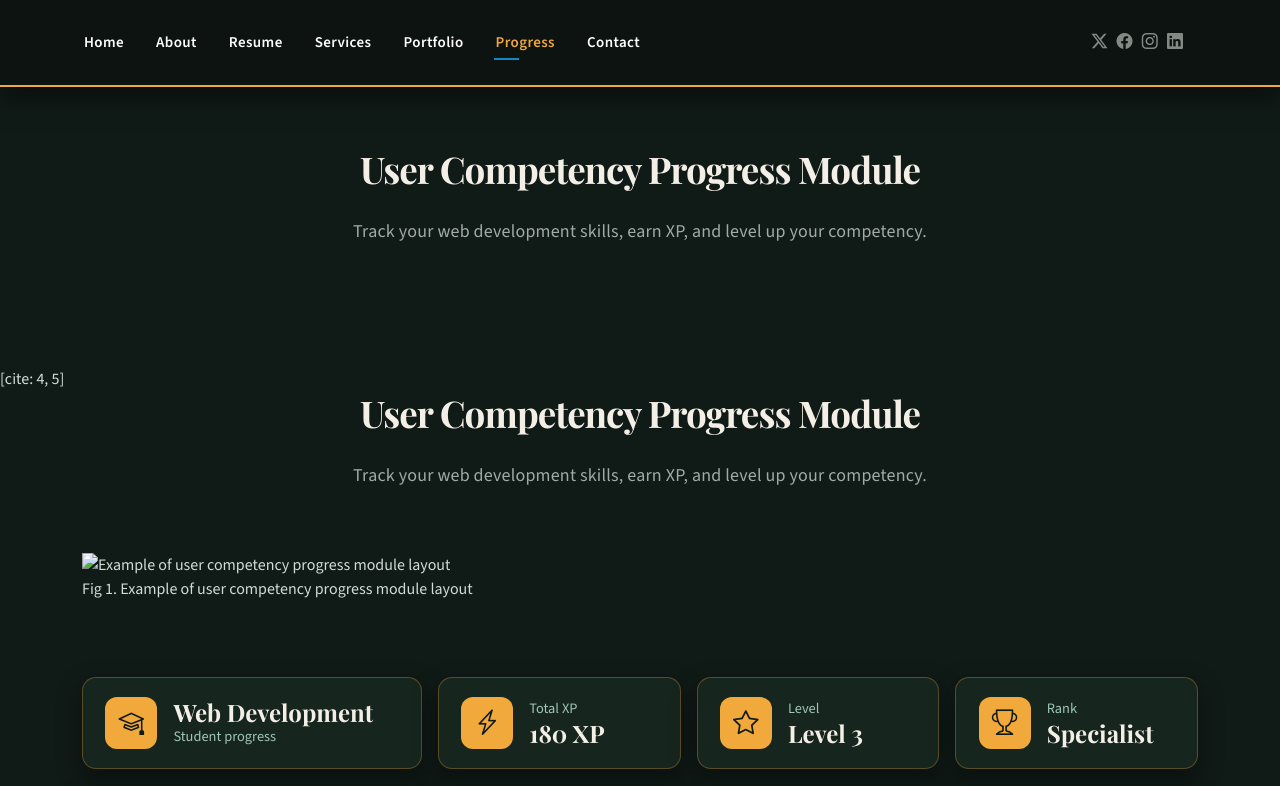
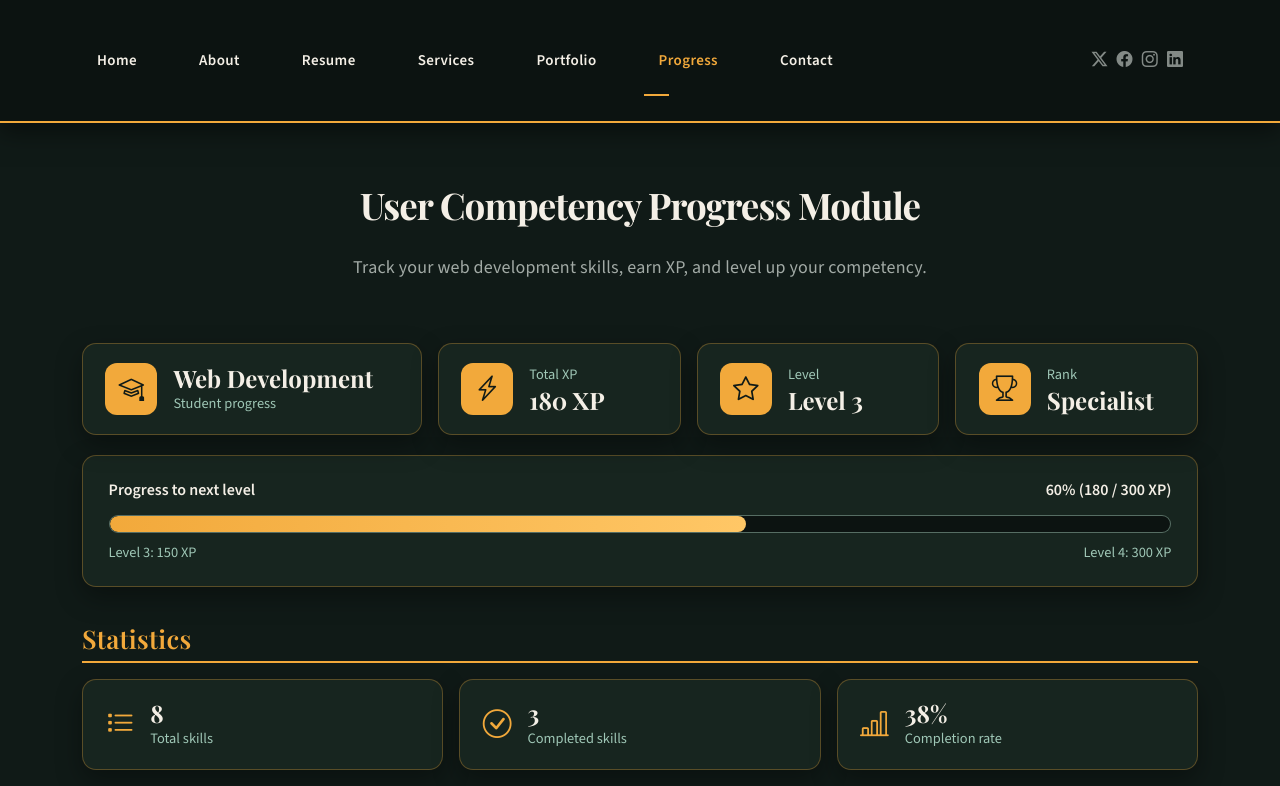
Before and after one commit to Yassinmohamed1-alt/yassinmohamed1-alt.github.io, a plain HTML site: page progress.html in a window 1280 px wide. Shown: the top 786 px of the page. Drawn offline with nearby package versions, Linux system fonts and the light colour scheme.

Commit message:
lab10 changes

```diff
--- a/assets/css/custom.css
+++ b/assets/css/custom.css
@@ -10,11 +10,22 @@
   --surface-color: #17251f;
   --accent-color: #f2a93b;
   --contrast-color: #101a17;
+  --nav-color: #f4efe6;
+  --nav-hover-color: #f2a93b;
+  --nav-mobile-background-color: #0c1311;
+  --nav-dropdown-background-color: #17251f;
+  --nav-dropdown-color: #f4efe6;
+  --nav-dropdown-hover-color: #f2a93b;
 }
 
 .light-background {
   --background-color: #15231e;
   --surface-color: #1b2d26;
+}
+
+::selection {
+  color: #101a17;
+  background-color: #f2a93b;
 }
 
 body {
@@ -197,6 +208,15 @@ main .link-underline:hover,
   border-bottom-color: #f2a93b;
 }
 
+.section-title {
+  text-align: center;
+}
+
+.section-title p {
+  margin-left: auto;
+  margin-right: auto;
+}
+
 .about.section,
 .resume.section,
 .portfolio.section {
@@ -292,15 +312,50 @@ main .link-underline:hover,
   box-shadow: 0 8px 24px rgba(0, 0, 0, 0.5);
 }
 
+.header .container {
+  flex-wrap: nowrap;
+}
+
+@media (min-width: 1200px) {
+  .navmenu ul {
+    display: flex;
+    align-items: center;
+    gap: 4px;
+    margin: 0;
+    padding: 0;
+    list-style: none;
+  }
+}
+
+.navmenu li {
+  position: relative;
+  padding: 0;
+  margin: 0;
+}
+
+.navmenu li::before {
+  content: none;
+}
+
 .navmenu a {
+  display: flex;
+  align-items: center;
+  padding: 18px 15px;
   font-weight: 600;
   letter-spacing: 0.4px;
+  color: #f4efe6;
+  white-space: nowrap;
 }
 
 .navmenu a:hover,
 .navmenu .active,
 .navmenu .active:focus {
   color: #f2a93b;
+}
+
+.navmenu .active:before,
+.navmenu a:hover:before {
+  background-color: #f2a93b;
 }
 
 .scroll-top {
@@ -441,6 +496,7 @@ main .link-underline:hover,
   background-color: rgba(242, 169, 59, 0.22);
   color: #ffffff;
 }
+
 .competency .module-summary {
   display: grid;
   grid-template-columns: 1.4fr 1fr 1fr 1fr;
@@ -675,6 +731,12 @@ main .link-underline:hover,
   border: 1px solid #f2a93b;
 }
 
+.progress-page [data-aos] {
+  opacity: 1 !important;
+  transform: none !important;
+  visibility: visible !important;
+}
+
 @media (max-width: 992px) {
   .competency .module-summary {
     grid-template-columns: repeat(2, 1fr);
--- a/progress.html
+++ b/progress.html
@@ -57,25 +57,9 @@
 
       <div class="container section-title" data-aos="fade-up">
         <h2>User Competency Progress Module</h2>
-<p>Track your web development skills, earn XP, and level up your competency.</p>
+        <p>Track your web development skills, earn XP, and level up your competency.</p>
       </div>
-      <section id="skill-progress" class="competency section">[cite: 4, 5]
 
-  <div class="container section-title" data-aos="fade-up">
-    <h2>User Competency Progress Module</h2>
-    <p>Track your web development skills, earn XP, and level up your competency.</p>
-  </div>
-
-  <div class="container">
-    <figure class="competency-figure">
-      <img src="assets/img/fig1-competency.png" alt="Example of user competency progress module layout">
-      <figcaption>Fig 1. Example of user competency progress module layout</figcaption>
-    </figure>
-
-    <!-- Your existing skill cards / Kanban content stays here -->
-  </div>
-
-</section>
       <div class="container">
 
         <div class="module-summary" data-aos="fade-up">
@@ -178,7 +162,7 @@
             </article>
           </div>
 
-          <div class="kanban-column in-progress">
+                    <div class="kanban-column in-progress">
             <div class="kanban-header">
               <h4><i class="bi bi-arrow-repeat"></i> In Progress</h4>
               <span class="kanban-count">3 skills</span>
```
Also changed, not shown: about.html (+6 -2 lines), index.html (+2 -2 lines), portfolio.html (+2 -0 lines), resume.html (+2 -0 lines), services.html (+3 -1 lines).
